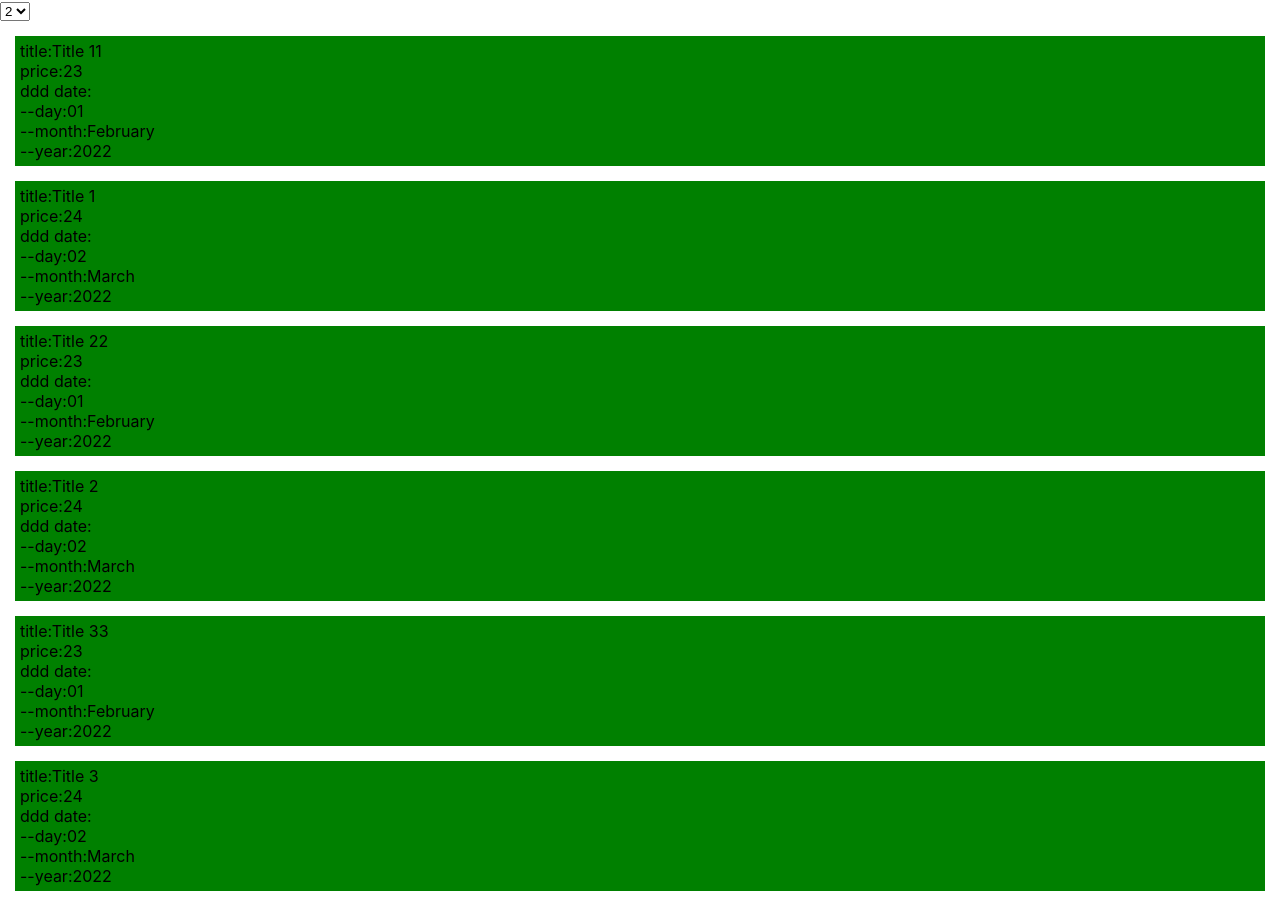
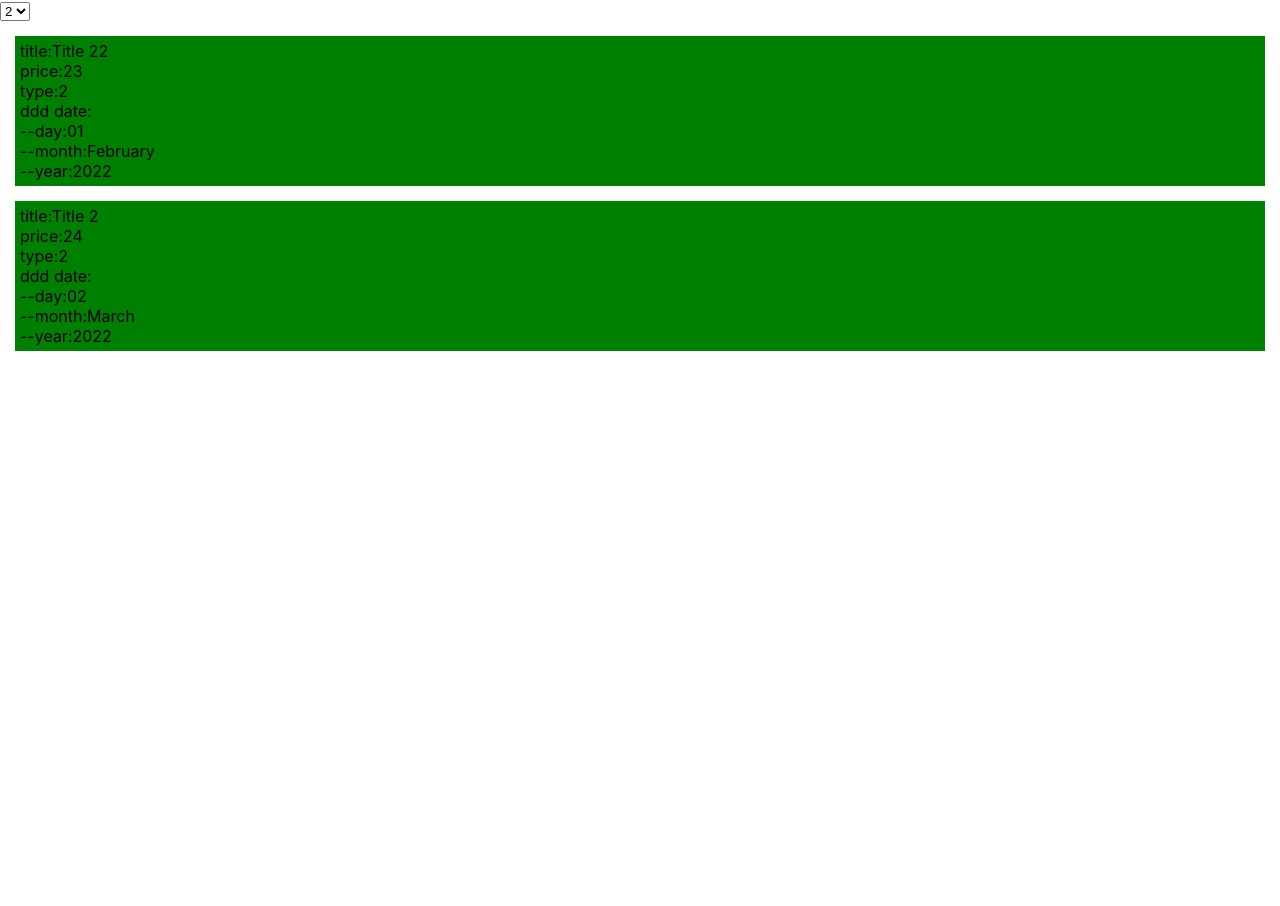
Before and after one commit to TohidEq/learning-react-maximilian-cours, a React (Create React App) app in the folder 04-state-eevents/04-051-to-061/list-app/: page /select in a window 1280 px wide. After the commit the page ends 800 px from the top, so only its background shows below. Built offline with nearby package versions, Linux system fonts and the light colour scheme.

Commit message:
04-051-to-061 061-Working with Stats & Events. 2/2 Apply Filter type to ShowCards.js EZ

```diff
--- a/04-state-eevents/04-051-to-061/list-app/src/components/Card/Card.js
+++ b/04-state-eevents/04-051-to-061/list-app/src/components/Card/Card.js
@@ -9,6 +9,7 @@ const Card = (props) => {
       >
         <div className="card-title">title:{props.title}</div>
         <div className="card-price">price:{props.price}</div>
+        <div className="card-typ">type:{props.type}</div>
         <div className="card-date">
           ddd date:
           <CardDate date={props.date} />
--- a/04-state-eevents/04-051-to-061/list-app/src/components/Select/Selecting.js
+++ b/04-state-eevents/04-051-to-061/list-app/src/components/Select/Selecting.js
@@ -10,7 +10,7 @@ const Selecting = () => {
   return (
     <>
       <SelectType selected={customType} onChangeType={filterChangeHandler} />
-      <ShowCards />
+      <ShowCards selected={customType} />
     </>
   );
 };
--- a/04-state-eevents/04-051-to-061/list-app/src/components/Select/ShowCards.js
+++ b/04-state-eevents/04-051-to-061/list-app/src/components/Select/ShowCards.js
@@ -1,23 +1,17 @@
 import useCards from "../ShowCards/useCards";
 import Card from "../Card/Card";
-import SelectType from "./SelectType";
 
-const ShowCards = () => {
+const ShowCards = (props) => {
   const { data: cards } = useCards();
 
   const myElement = cards.map((card) => {
-    const { title, price, date } = card;
-
-    return <Card date={date} price={price} title={title} />;
+    const { title, price, date, type } = card;
+    console.log("selected type:", props.selected, " - this card type:", type);
+    if (type === props.selected)
+      return <Card date={date} price={price} title={title} type={type} />;
   });
 
-
-
-  return (
-    <>
-      {myElement}
-    </>
-  );
+  return <>{myElement}</>;
 };
 
 export default ShowCards;
```
